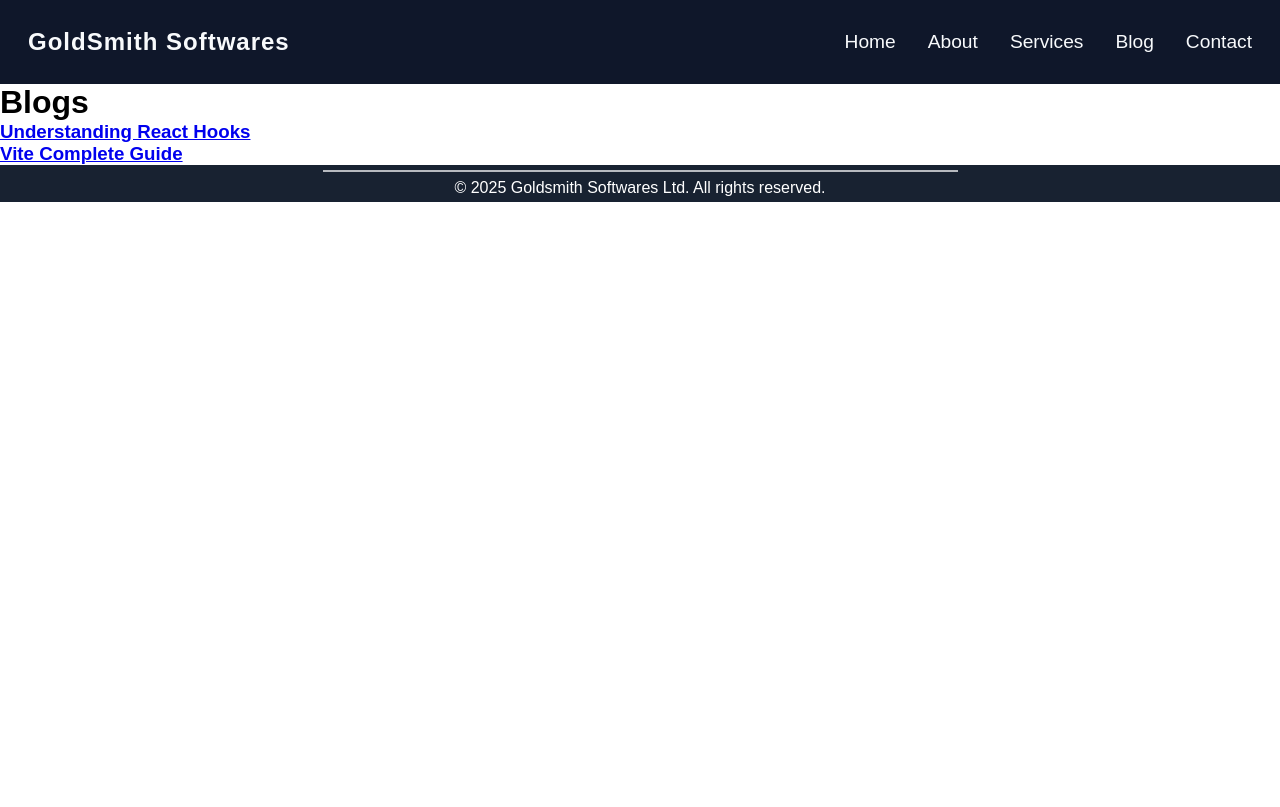
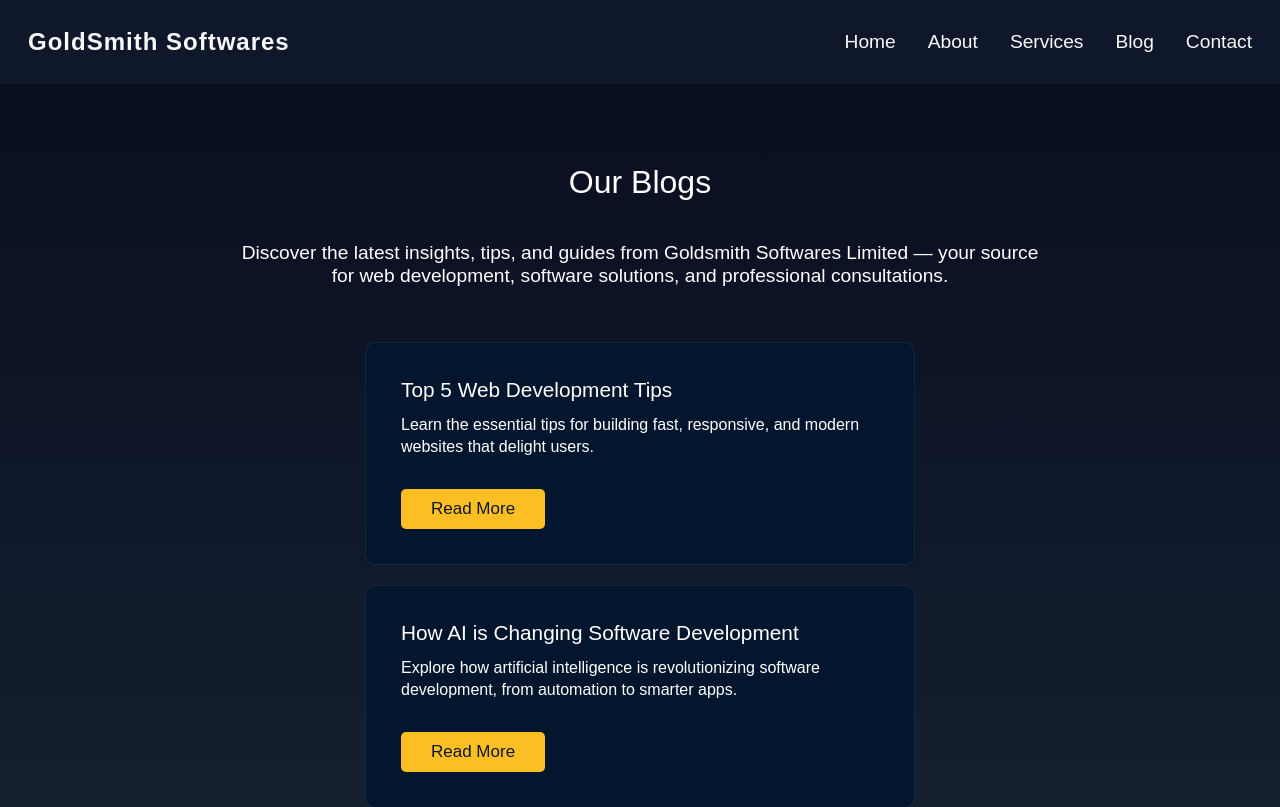
Before and after one commit to dariusjackony/Goldsmith-Software, a React (Vite) app: page /blogs in a window 1280 px wide. Shown: the top 807 px of the page. Built offline with nearby package versions, Linux system fonts and the light colour scheme.

Commit message:
Update: initial blog page design

```diff
--- /dev/null
+++ b/src/components/Blog/Blog.css
@@ -0,0 +1,88 @@
+.blogs-main-container {
+    min-height: 100vh;
+    text-align: center;
+    color: white;
+    padding: 80px;
+    display: flex;
+    flex-direction: column;
+    align-items: center;
+    background: linear-gradient(to bottom,#0a0f1f, #0f172a, #182231);
+}
+
+.blog-head {
+    font-size: 2rem;
+    margin-bottom: 20px;
+}
+.blog-intro {
+    max-width: 800px;
+    margin-top: 20px;
+    font-size: 1.2rem;
+    line-height: 1.2;
+}
+.blog-title {
+    font-size: 1.3rem;
+}
+.blog-subtitle {
+    margin-top: 12px;
+    line-height: 1.4;
+}
+.blogs-content {
+    margin-top: 35px;
+}
+.blog-card {
+  width: 550px;
+  padding: 35px;
+  border-radius: 10px;
+  border-left: 8px solid #1e293b;
+  color: white;
+  margin-top: 20px;
+  border: 1px solid rgba(255, 255, 255, 0.08);
+  background-color: #03162e;
+  text-align: left;
+}
+
+.read-btn {
+    padding: 10px 30px;
+    margin-top: 30px;
+    background: #fbbf24;
+    border: none;
+    border-radius: 5px;
+    color: #0f172a;
+    font-size: 17px;
+    transition: all 0.3s ease;
+    cursor: pointer;
+}
+.read-btn:hover {
+    background: #fbbf24;
+    transform: translateY(-4px);
+}
+
+@media (max-width: 480px) {
+  .blogs-content {
+    margin-top: 20px;
+    display: flex;
+    flex-direction: column;
+    justify-content: center;
+  }
+  .VaM-head {
+    font-size: 23px;
+  }
+  .blog-card {
+    max-width: 300px;
+    padding: 25px;
+  }
+  .blog-intro {
+       max-width: 100%;
+       text-align: left;
+       line-height: 1.3rem;
+       font-size: 18px;
+    }
+    .blog-head {
+        font-size: 23px;
+    }
+    .blogs-main-container {
+        display: block;
+        text-align: left;
+        padding: 40px 20px;
+    }
+}
--- a/src/components/Blog/Blog.jsx
+++ b/src/components/Blog/Blog.jsx
@@ -1,20 +1,28 @@
 import { Link } from "react-router-dom";
-
+import "./Blog.css";
 const blogs = [
-  { id: "react-hooks", title: "Understanding React Hooks", content:"This is the content about react hooks" },
-  { id: "vite-guide", title: "Vite Complete Guide", content:"This is the guide to learning react vite" },
+  { id: "web-development-tips", title: "Top 5 Web Development Tips", content:"Learn the essential tips for building fast, responsive, and modern websites that delight users." },
+  { id: "ai-in-software", title: "How AI is Changing Software Development", content:"Explore how artificial intelligence is revolutionizing software development, from automation to smarter apps." },
 ];
 
 function Blogs() {
   return (
-    <div>
-      <h1>Blogs</h1>
-
-      {blogs.map((blog) => (
-        <Link key={blog.id} to={`/blogs/${blog.id}`}>
-          <h3>{blog.title}</h3>
-        </Link>
+    <div className="blogs-main-container">
+      <span className="blog-head">Our Blogs</span>
+      <p className="blog-intro">
+      Discover the latest insights, tips, and guides from Goldsmith Softwares Limited — your source for web development, software solutions, and professional consultations.
+      </p>
+      <div className="blogs-content">
+        {blogs.map((blog) => (
+        <div key={blog.id} className="blog-card">
+          <p className="blog-title">{blog.title}</p>
+          <p className="blog-subtitle">{blog.content}</p>
+          <Link to={`/blogs/${blog.id}`}>
+             <button className="read-btn">Read More</button>
+          </Link>
+        </div>
       ))}
+      </div>
     </div>
   );
 }
--- a/src/components/Blog/BlogData.jsx
+++ b/src/components/Blog/BlogData.jsx
@@ -1,12 +1,17 @@
 export const blogs = [
   {
-    id: "react-hooks",
-    title: "Understanding React Hooks",
-    content: "This is the content about react hooks",
+    id: "web-development-tips",
+    title: "Top 5 Web Development Tips",
+    content: "Learn the essential tips for building fast, responsive, and modern websites that delight users hh."
   },
   {
-    id: "vite-guide",
-    title: "Vite Complete Guide",
-    content: "This is the guide to learning react vite",
+    id: "ai-in-software",
+    title: "How AI is Changing Software Development",
+    content: "Explore how artificial intelligence is revolutionizing software development, from automation to smarter apps."
   },
+  {
+    id: "why-choose-us",
+    title: "Why Choose Goldsmith Softwares Limited?",
+    content: "Discover why our clients trust us for web development, software solutions, and professional consultations."
+  }
 ];
--- a/src/components/Blog/BlogDetail.jsx
+++ b/src/components/Blog/BlogDetail.jsx
@@ -1,20 +1,23 @@
 import { useParams } from "react-router-dom";
 import { blogs } from "./BlogData";
-
+import "./BlogDetails.css";
 function BlogDetail() {
   const { blogId } = useParams();
 
   const blog = blogs.find((b) => b.id === blogId);
 
   if (!blog) {
-    return <h2>Blog not found</h2>;
+    return <span>Blog not found</span>;
   }
 
   return (
-    <div>
-      <h1>{blog.title}</h1>
-      <p>{blog.content}</p>
-    </div>
+    <section className="blog-details-main-container">
+        <span>Wlecome to Blogs</span>
+        <div className="blog-details-content">
+          <span>{blog.title}</span>
+          <p>{blog.content}</p>
+        </div>
+    </section>
   );
 }
 
--- a/src/pages/Blog/BlogDetailPage.jsx
+++ b/src/pages/Blog/BlogDetailPage.jsx
@@ -1,8 +1,10 @@
 import BlogDetail from "../../components/Blog/BlogDetail";
+import Contact from "../../components/Contact/Contact"
 export default function BlogDetailPage(){
     return(
         <>
          <BlogDetail />
+         <Contact />
         </>
     )
 }
--- a/src/pages/Blog/BlogPage.jsx
+++ b/src/pages/Blog/BlogPage.jsx
@@ -1,9 +1,11 @@
 
 import Blogs from "../../components/Blog/Blog";
+import Contact from "../../components/Contact/Contact";
 export default function BlogPage(){
     return(
         <>
          <Blogs />
+         <Contact />
         </>
     )
 }
```
Also changed, not shown: src/components/Blog/BlogDetails.css (added).
